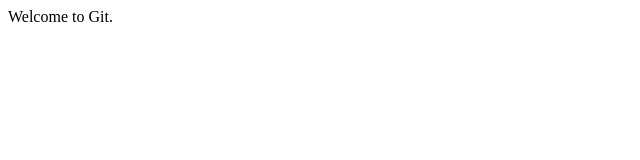
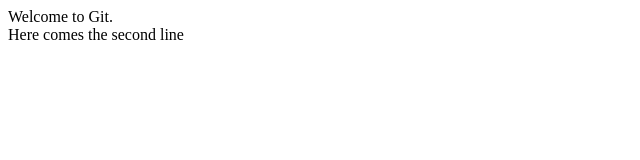
Before and after one commit to maheshposwal/repo1, a plain HTML site: page index.html in a window 1280 px wide. Shown: the whole page, without its empty margins (0-640 px from the left). Drawn offline with Linux system fonts and the light colour scheme.

Commit message:
new changes made

```diff
--- a/index.html
+++ b/index.html
@@ -1,5 +1,6 @@
 <html>
 <body>
-Welcome to Git.
+Welcome to Git.<br>
+Here comes the second line
 </body>
 </html>
```
